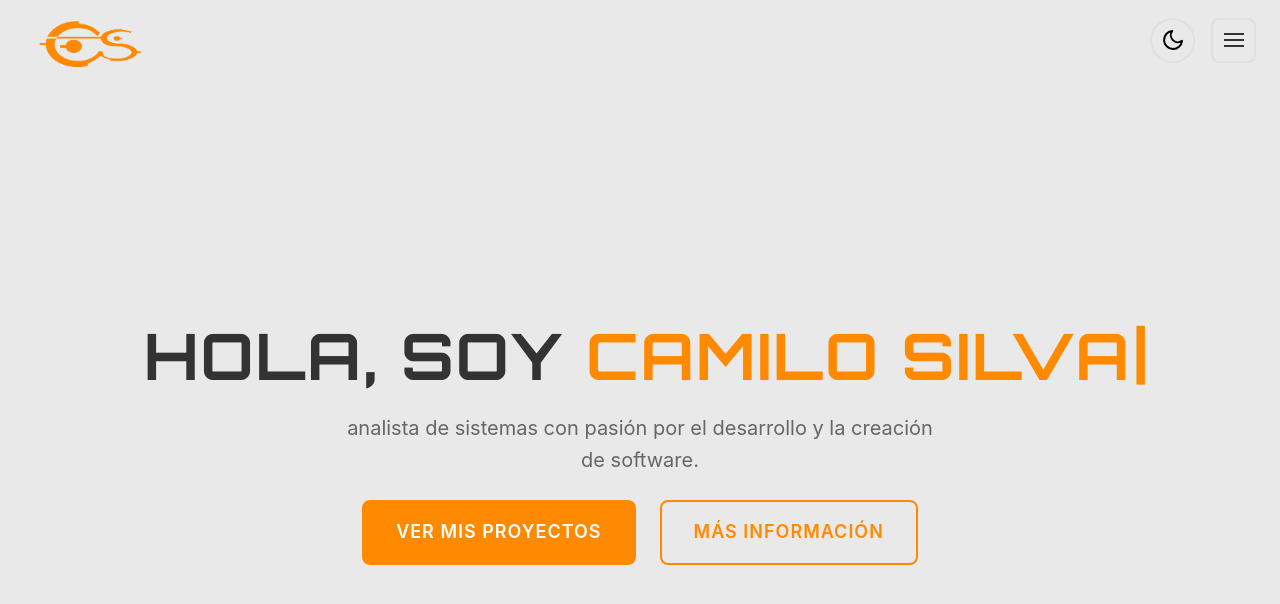
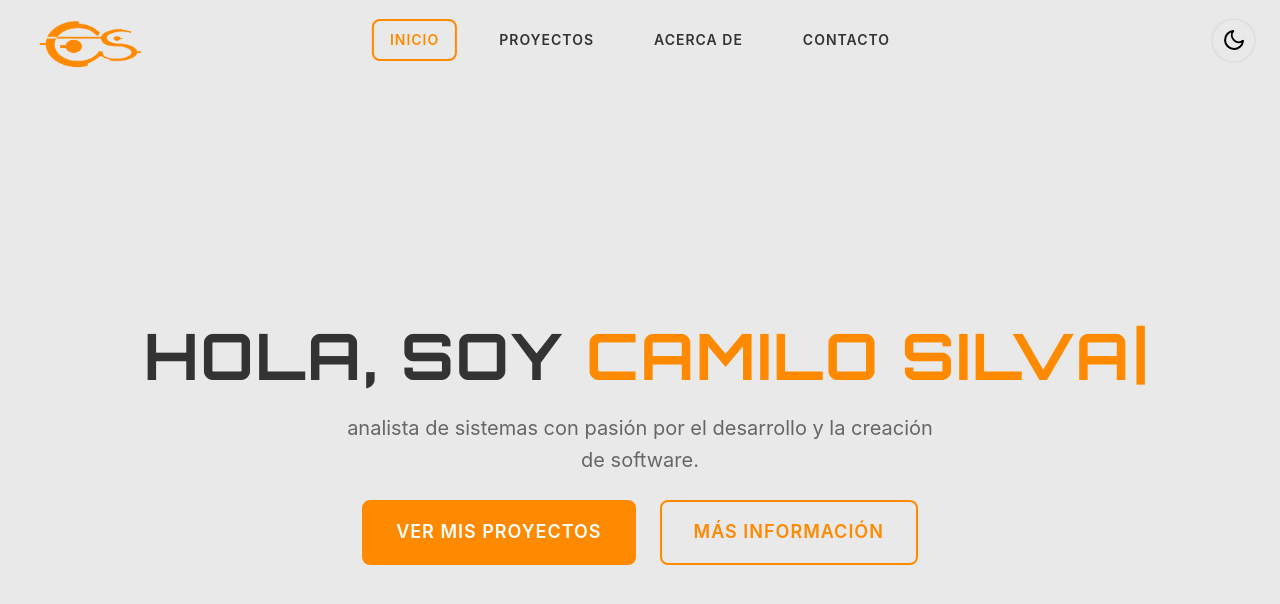
Before and after one commit to Camilo-Silva/PortfolioCamiloSilva, an Angular app: page / in a window 1280 px wide. Shown: the top 604 px of the page. Built offline with nearby package versions, Linux system fonts and the light colour scheme.

Commit message:
Refactor: Header menu overlay

```diff
--- a/src/app/pages/home/home.component.ts
+++ b/src/app/pages/home/home.component.ts
@@ -12,7 +12,7 @@ import { isPlatformBrowser } from '@angular/common';
 export class HomeComponent implements AfterViewInit, OnDestroy {
   @ViewChild('typewriterContainer') typewriterContainer: ElementRef | undefined;
   private fullText = 'CAMILO SILVA';
-  private typeSpeed = 50; // milisegundos entre caracteres
+  private typeSpeed = 30; // milisegundos entre caracteres
   private typingTimeout: any = null;
   private cursorIndex = 0;
 
--- a/src/app/shared/header/header.component.html
+++ b/src/app/shared/header/header.component.html
@@ -2,6 +2,32 @@
   <div class="header-container">
     <!-- Logo -->
     <app-logo></app-logo>
+
+    <!-- Desktop Navigation (hidden on mobile) -->
+    <nav class="desktop-nav">
+      <ul class="nav-list">
+        <li class="nav-item">
+          <a routerLink="/" class="nav-link" routerLinkActive="active" [routerLinkActiveOptions]="{exact: true}">
+            <span class="nav-text">INICIO</span>
+          </a>
+        </li>
+        <li class="nav-item">
+          <a routerLink="/proyectos" class="nav-link" routerLinkActive="active">
+            <span class="nav-text">PROYECTOS</span>
+          </a>
+        </li>
+        <li class="nav-item">
+          <a routerLink="/acerca-de" class="nav-link" routerLinkActive="active">
+            <span class="nav-text">ACERCA DE</span>
+          </a>
+        </li>
+        <li class="nav-item">
+          <a routerLink="/contacto" class="nav-link" routerLinkActive="active">
+            <span class="nav-text">CONTACTO</span>
+          </a>
+        </li>
+      </ul>
+    </nav>
 
     <!-- Right side controls -->
     <div class="header-controls">
@@ -18,8 +44,9 @@
           [alt]="isDarkTheme ? 'Icono de sol' : 'Icono de luna'">
       </button>
 
-      <!-- Menu toggle -->
+      <!-- Menu toggle (only visible on mobile) -->
       <app-navbar-toggle
+        class="mobile-menu-toggle"
         [isMenuOpen]="isMenuOpen"
         (menuToggle)="toggleMenu()">
       </app-navbar-toggle>
--- a/src/app/shared/header/header.component.scss
+++ b/src/app/shared/header/header.component.scss
@@ -34,6 +34,90 @@
     display: flex;
     align-items: center;
     justify-content: space-between;
+    position: relative;
+  }
+
+  .desktop-nav {
+    position: absolute;
+    left: 50%;
+    transform: translateX(-50%);
+    z-index: 1;
+    display: none; // Oculto por defecto (para móviles)
+
+    .nav-list {
+      list-style: none;
+      margin: 0;
+      padding: 0;
+      display: flex;
+      align-items: center;
+      gap: var(--spacing-lg);
+    }
+
+    .nav-item {
+      position: relative;
+    }
+
+    .nav-link {
+      display: block;
+      padding: var(--spacing-sm) var(--spacing-md);
+      color: var(--text-primary);
+      text-decoration: none;
+      font-weight: 600;
+      font-size: var(--font-size-sm);
+      letter-spacing: 1px;
+      border: 2px solid transparent;
+      border-radius: 0.5rem;
+      transition: all var(--transition-base);
+      position: relative;
+      overflow: hidden;
+
+      &:hover {
+        color: var(--accent-color);
+        border-color: var(--accent-color);
+        transform: translateY(-2px);
+      }
+
+      &.active {
+        color: var(--accent-color);
+        border-color: var(--accent-color);
+
+        &::after {
+          content: '';
+          position: absolute;
+          bottom: -2px;
+          left: 50%;
+          transform: translateX(-50%);
+          width: 80%;
+          height: 2px;
+          background-color: var(--accent-color);
+          border-radius: 1px;
+        }
+      }
+
+      .nav-text {
+        position: relative;
+        z-index: 1;
+      }
+
+      &::before {
+        content: '';
+        position: absolute;
+        top: 0;
+        left: -100%;
+        width: 100%;
+        height: 100%;
+        background: linear-gradient(90deg, transparent, rgba(74, 158, 255, 0.1), transparent);
+        transition: left var(--transition-slow);
+      }
+
+      &:hover::before {
+        left: 100%;
+      }
+    }
+  }
+
+  .mobile-menu-toggle {
+    display: block;
   }
 
   .header-controls {
@@ -70,6 +154,19 @@
   }
 }
 
+// Mostrar navegación desktop solo en pantallas grandes
+@media (min-width: 769px) {
+  .header {
+    .desktop-nav {
+      display: block;
+    }
+
+    .mobile-menu-toggle {
+      display: none;
+    }
+  }
+}
+
 @media (max-width: 768px) {
   .header {
     &::before {
@@ -79,6 +176,10 @@
     .header-container {
       padding: 0 var(--spacing-md);
       height: var(--header-height-mobile);
+    }
+
+    .desktop-nav {
+      display: none;
     }
 
     .theme-toggle {
--- a/src/app/shared/header/header.component.ts
+++ b/src/app/shared/header/header.component.ts
@@ -1,5 +1,6 @@
 import { Component, OnInit, OnDestroy } from '@angular/core';
 import { Subject, takeUntil } from 'rxjs';
+import { RouterLink, RouterLinkActive } from '@angular/router';
 import { ThemeService } from '../../services/theme.service';
 import { LogoComponent } from '../logo/logo.component';
 import { NavbarToggleComponent } from '../navbar-toggle/navbar-toggle.component';
@@ -8,7 +9,7 @@ import { MenuOverlayComponent } from '../menu-overlay/menu-overlay.component';
 @Component({
   selector: 'app-header',
   standalone: true,
-  imports: [LogoComponent, NavbarToggleComponent, MenuOverlayComponent],
+  imports: [LogoComponent, NavbarToggleComponent, MenuOverlayComponent, RouterLink, RouterLinkActive],
   templateUrl: './header.component.html',
   styleUrl: './header.component.scss'
 })
--- a/src/app/shared/menu-overlay/menu-overlay.component.scss
+++ b/src/app/shared/menu-overlay/menu-overlay.component.scss
@@ -98,6 +98,13 @@
   }
 }
 
+// Ocultar menu-overlay en desktop
+@media (min-width: 769px) {
+  .menu-overlay {
+    display: none !important;
+  }
+}
+
 @media (max-width: 768px) {
   .menu-overlay {
     padding: 0.5rem;
```
